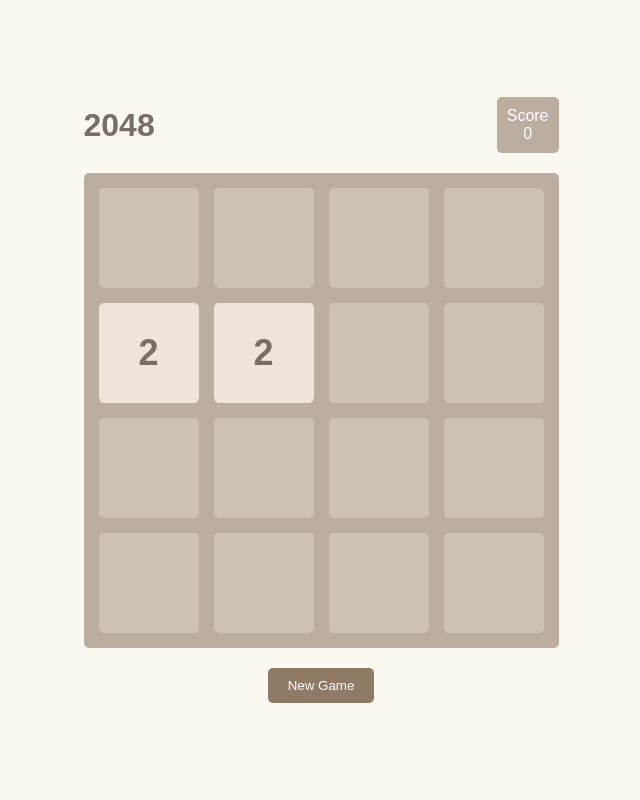
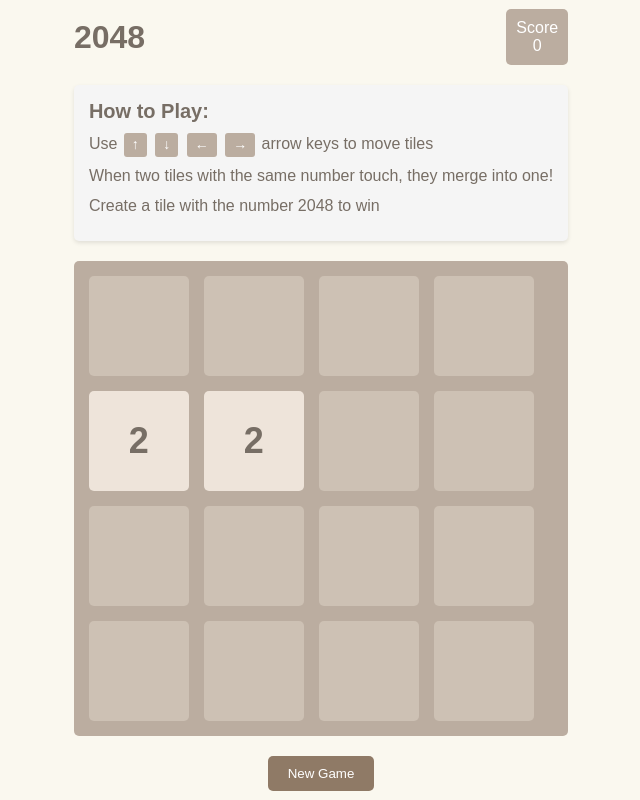
Before and after one commit to hima-Megahed/2048-AIGames, a plain HTML site: page index.html in a window 1280 px wide. Shown: the whole page, without its empty margins (319-959 px from the left). Drawn offline with Linux system fonts and the light colour scheme.

Commit message:
add instructions

```diff
--- a/index.html
+++ b/index.html
@@ -14,6 +14,14 @@
                 <div id="score">0</div>
             </div>
         </div>
+        <div class="instructions">
+            <h2>How to Play:</h2>
+            <ul>
+                <li>Use <span class="key">↑</span> <span class="key">↓</span> <span class="key">←</span> <span class="key">→</span> arrow keys to move tiles</li>
+                <li>When two tiles with the same number touch, they merge into one!</li>
+                <li>Create a tile with the number 2048 to win</li>
+            </ul>
+        </div>
         <div id="game-board" class="game-board"></div>
         <div class="controls">
             <button id="new-game">New Game</button>
--- a/styles.css
+++ b/styles.css
@@ -85,6 +85,44 @@
     font-size: 22px;
 }
 
+.instructions {
+    background-color: #f5f5f5;
+    border-radius: 5px;
+    padding: 15px;
+    margin-bottom: 20px;
+    text-align: left;
+    box-shadow: 0 2px 4px rgba(0,0,0,0.1);
+}
+
+.instructions h2 {
+    color: #776e65;
+    margin: 0 0 10px 0;
+    font-size: 20px;
+}
+
+.instructions ul {
+    list-style-type: none;
+    padding: 0;
+    margin: 0;
+}
+
+.instructions li {
+    color: #776e65;
+    margin: 8px 0;
+    font-size: 16px;
+    line-height: 1.4;
+}
+
+.key {
+    display: inline-block;
+    background-color: #bbada0;
+    color: white;
+    padding: 2px 8px;
+    border-radius: 3px;
+    margin: 0 2px;
+    font-size: 14px;
+}
+
 #new-game {
     margin-top: 20px;
     padding: 10px 20px;
```
